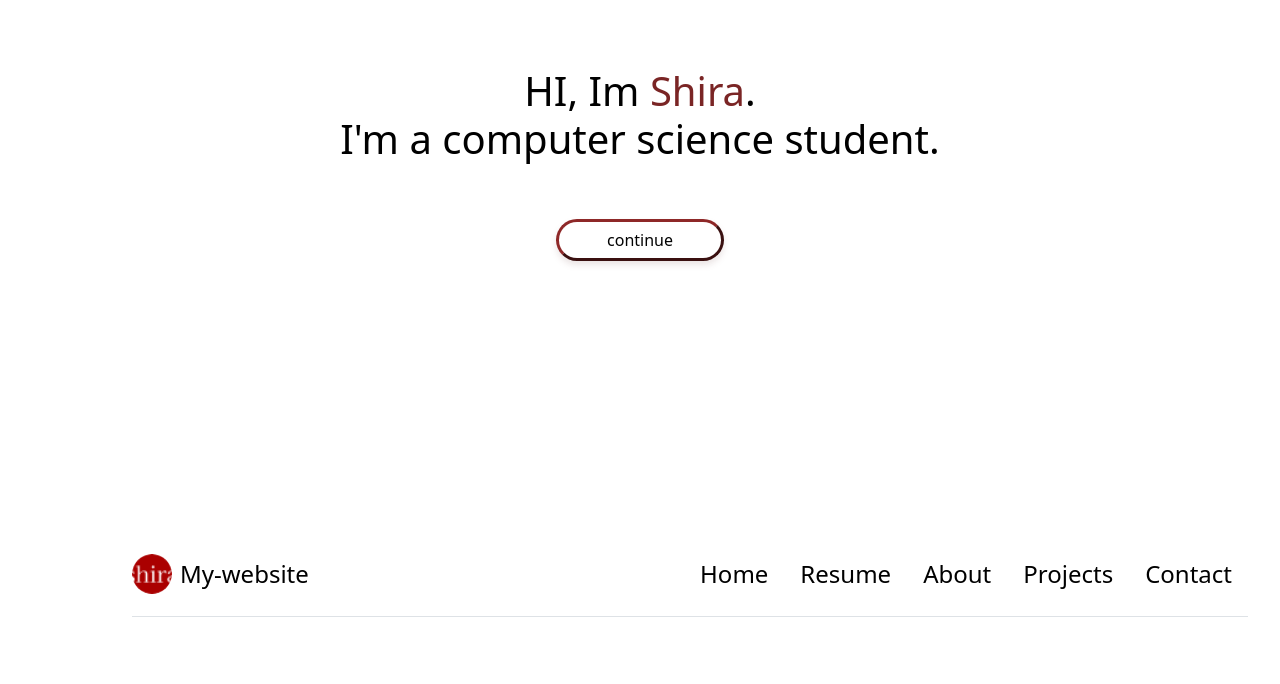
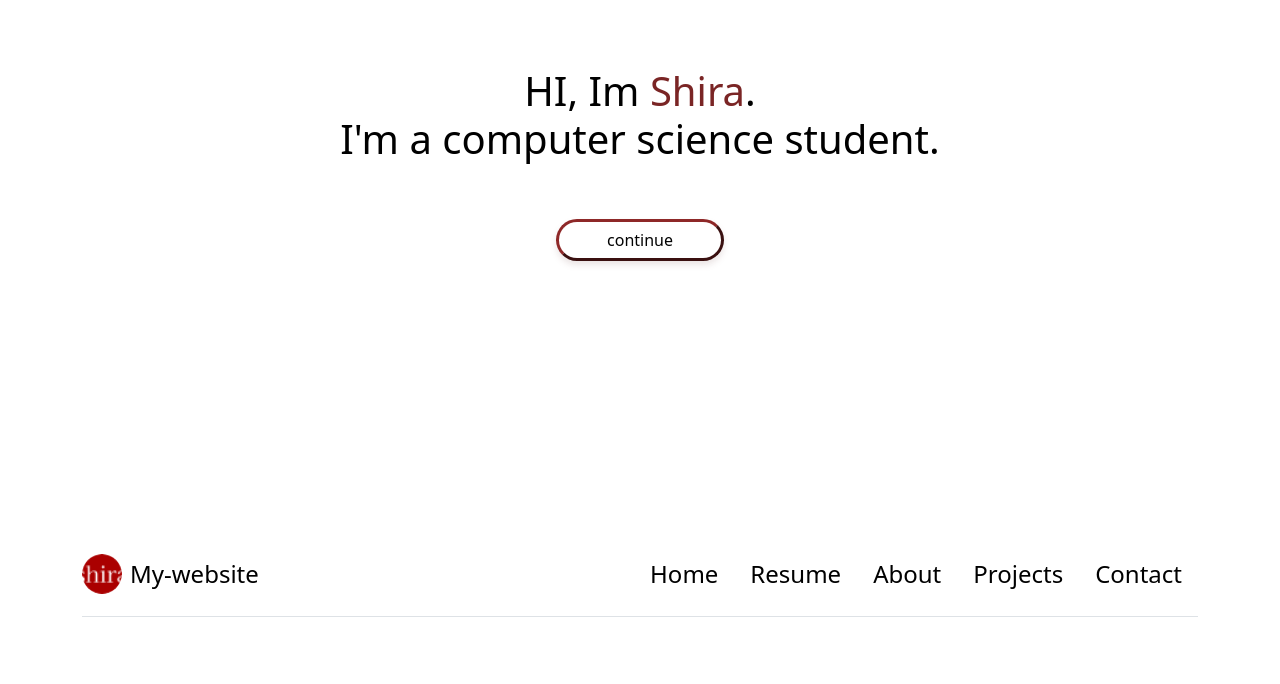
Before and after one commit to shiragelb/personal-website, a plain HTML site: page index.html in a window 1280 px wide. Shown: the part 268-952 px from the top of the page. Drawn offline with nearby package versions, Linux system fonts and the light colour scheme.

Commit message:
everything fixed!

```diff
--- a/index.html
+++ b/index.html
@@ -46,7 +46,7 @@
             </div>
         </div>
     </section>
-
+    <section class="prob">
     <section id="header">
         <div class="container">
             <header class="d-flex flex-wrap justify-content-center py-3 mb-4 border-bottom">
@@ -192,6 +192,7 @@
         </div>
         </div>
     </section>
+</section>
 
     <section id="contact-section">
         <div class="container-fluid d-flex justify-content-center">
--- a/projects.css
+++ b/projects.css
@@ -17,15 +17,27 @@
 #into-to-website .content { /* Container for the content */
     text-align: center;
 }
+#header{
+    top: 0;
+    width: 100%;
+    background-color: #ffffff;
+    justify-content: center; /* Center vertically */
+    align-items: center; /* Center horizontally */
+    outline: none; /* Removes outline for all links */
+    border: none;
+    margin: 0;
+    padding: 0;
+}
 
 #header.sticky {
     position: fixed;
     top: 0;
-    width: 90%;
+    width: 100%;
     background-color: #ffffff;
     outline: none; /* Removes outline for all links */
     border: none;
 }
+
 
 /* makes botton interactive and nicer*/
 
@@ -75,7 +87,7 @@
     display: flex;
     flex-direction: column; /* Stack items vertically */
     align-items: center; /* Center items horizontally */
-    margin-left: 100px;
+
 }
 
 #header .container{
@@ -134,7 +146,6 @@ body.is-preload h1.text-body-emphasis-1.show {
 
 #contact-section .contact-icon:hover {
     transform: translateY(-5px);
-    box-shadow: 0 8px 16px rgba(0, 0, 0, 0.2);
 }
 
 #contact-section {
@@ -154,7 +165,5 @@ body.is-preload h1.text-body-emphasis-1.show {
 
 #contact-section .contact-icon:hover img {
     transform: translateY(-2px);
+
 }
-
-/* #contact-section .container{
-} */
```
